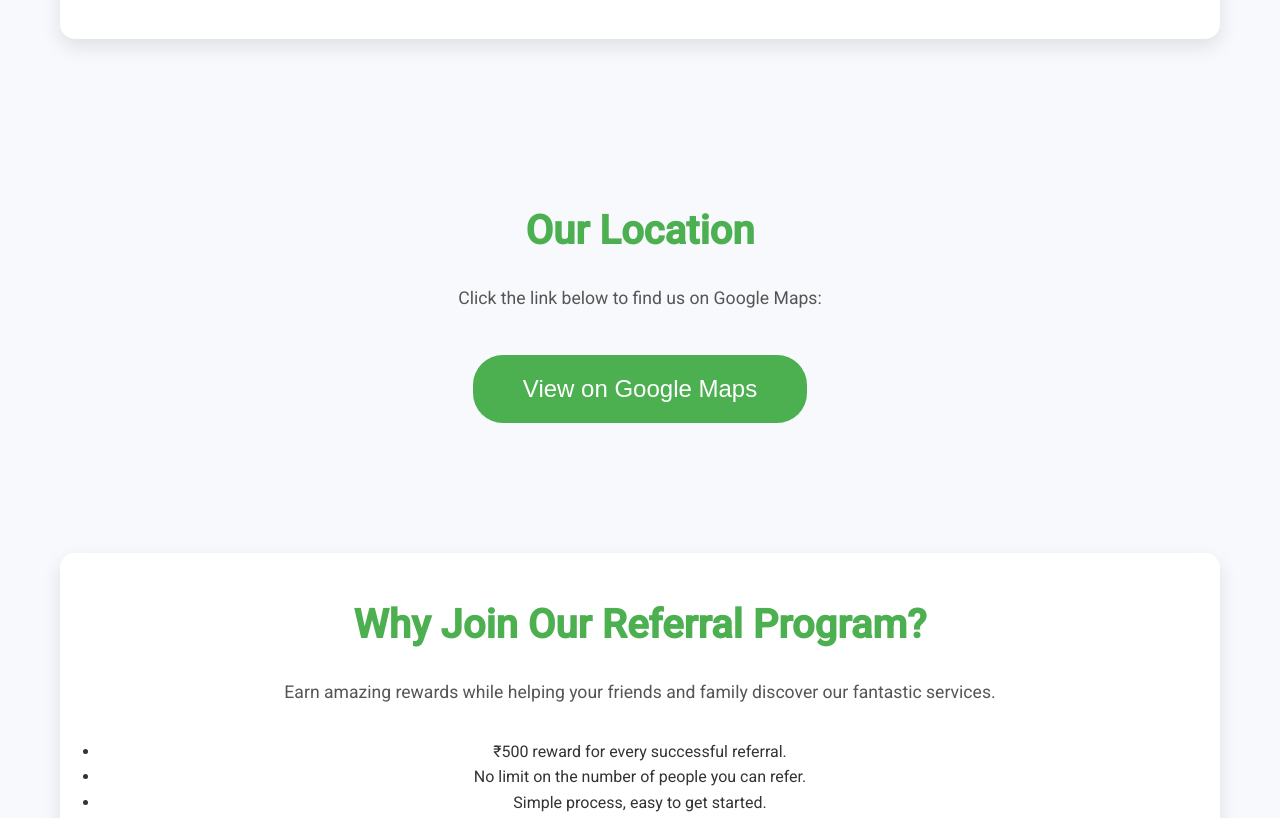
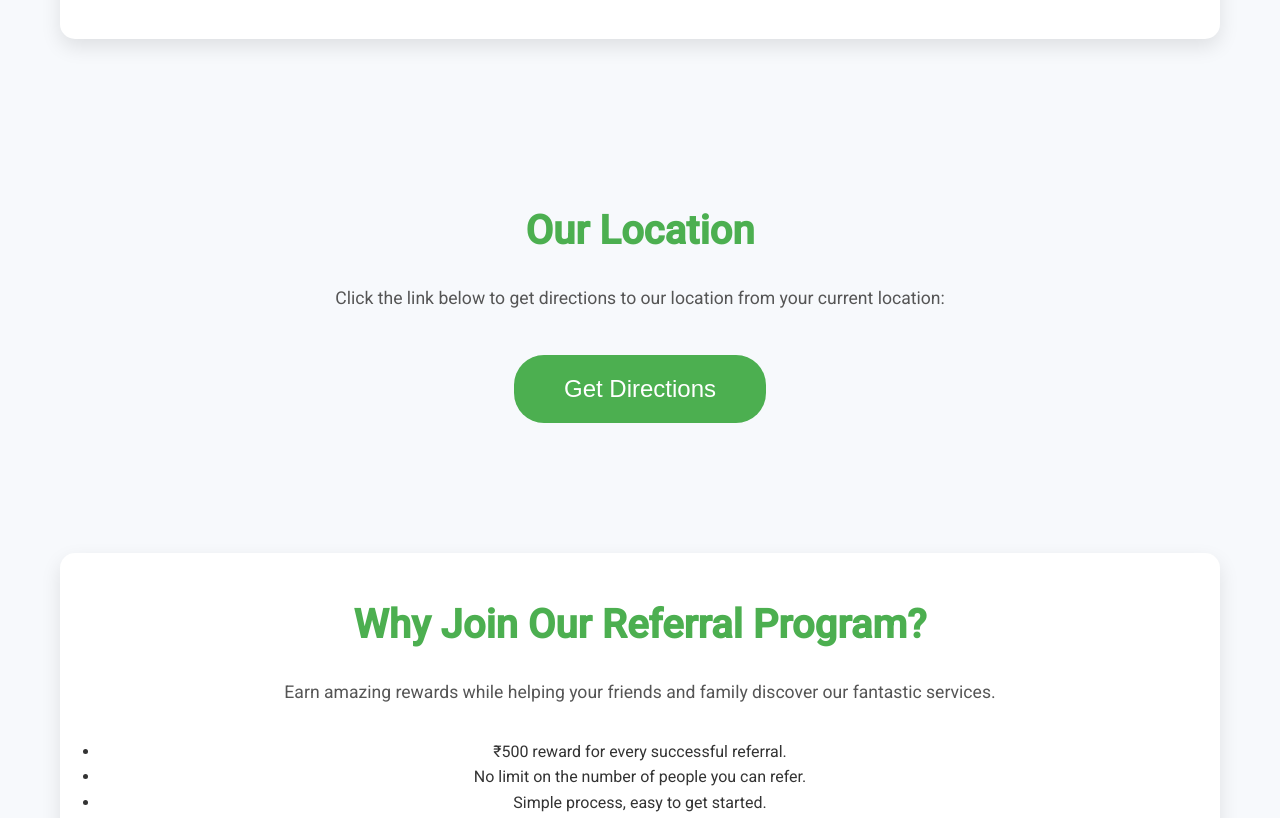
Before and after one commit to UpretyArtStudio/ReferAndEarn1, a plain HTML site: page index.html in a window 1280 px wide. Shown: the part 1980-2798 px from the top of the page. Drawn offline with Linux system fonts and the light colour scheme.

Commit message:
Update index.html

```diff
--- a/index.html
+++ b/index.html
@@ -167,15 +167,16 @@
         </div>
     </section>
 
-    <section id="location">
-        <h2>Our Location</h2>
-        <p>Click the link below to find us on Google Maps:</p>
+<section id="location">
+    <h2>Our Location</h2>
+    <p>Click the link below to get directions to our location from your current location:</p>
 
-        <!-- Redirect Link for Google Maps -->
-        <a href="https://maps.app.goo.gl/5G2jnjoEUSyRm2Ef8" target="_blank">
-            <button class="cta-button">View on Google Maps</button>
-        </a>
-    </section>
+    <!-- Directions Link with Current Location -->
+    <a href="https://www.google.com/maps/dir/?api=1&origin=Current+Location&destination=28.6139,77.2090" target="_blank">
+        <button class="cta-button">Get Directions</button>
+    </a>
+</section>
+
 
 
 
```
